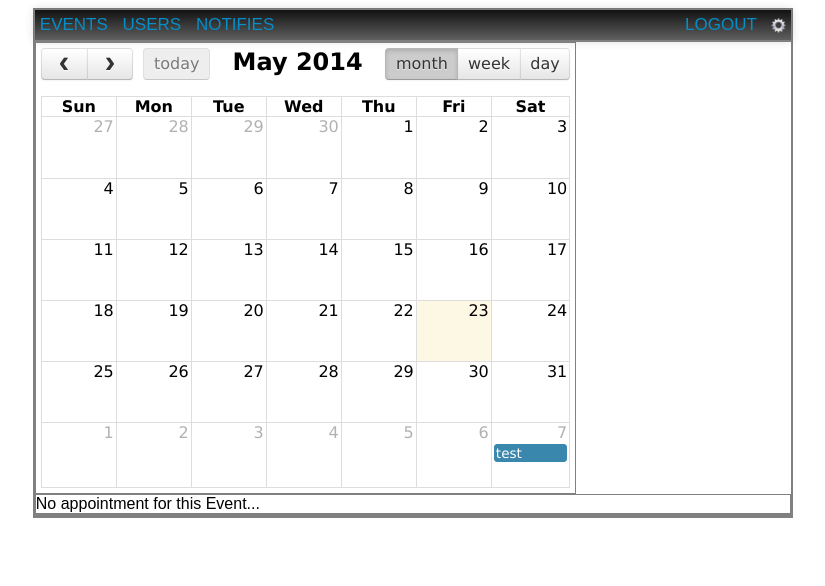
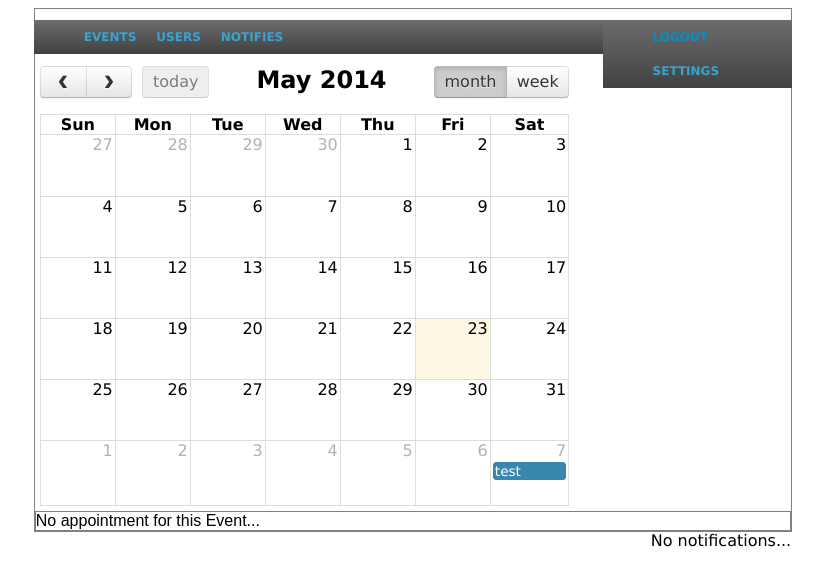
Before and after one commit to truh/BigPicture, a PHP site: page / in a window 1280 px wide. Shown: the top 586 px of the page, without its empty margins (227-1052 px from the left). Run offline with PHP 8.4, Linux system fonts and the light colour scheme.

Commit message:
Dropdownmenue hinzugefuegt, Event-View begonnen

```diff
--- a/www/css/mainFormat.css
+++ b/www/css/mainFormat.css
@@ -9,56 +9,42 @@ body {
 }
 
 #wrapper {
+	width: 60%;
 	margin: auto;
-	vertical-align: middle;
-	margin-bottom: auto;
-	width: 60%;
-	border: 1px solid grey;
 }
 
 #menu {
-	position: boxed;
-	color: #aaaaaa;
-	padding: 10 10 10 10;
-	border: 1px  solid grey;
-	padding: 5px;
-
-	/* text properties */
-	word-spacing: 10px;
-	font-size: 17px;
-	font-family: Arial, Verdana;
-
-	/* gredeiant in header */
-	background: linear-gradient(top, #121212 0%, #5F5F5F 100%);
-	background: -moz-linear-gradient(top, #121212 0%, #5F5F5F 100%);
-	background: -webkit-linear-gradient(top, #121212 0%,#5F5F5F 100%);
-	box-shadow: 0px 0px 9px rgba(0,0,0,0.15);
-
+	position: relative;
+	color: #ffffff;
+	font-weight: bold;
+	font-size: 12px;
 }
 
 #menu-left {
+	position: relative;
 	float: left;
-
+	width: 75%;
+	color: #ffffff;
 }
 
 #menu-right {
+	float: right;
+	width: 25%;
 	text-align: right;
 }
 
 #content {
+	border: 1px solid grey;
+}
+
+#content-left {
 
 }
 
-#content-left {
-	border: 1px  solid grey;
-}
-
 #calendar {
+	position: boxed;
 	padding: 5px;
 	width: 70%;
-	border: 1px  solid grey;
-
-
 }
 
 #apointments {
@@ -73,7 +59,8 @@ body {
 }
 
 #content-right {
-	border: 1px  solid grey;
+	position: relative;
+	float: right;
 }
 
 /* menu link behaviour */
--- /dev/null
+++ b/www/css/menu-style.css
@@ -0,0 +1,55 @@
+/* BigPicture - Menu-Style CSS
+ * Martin Haidn
+ * 2014-05-23
+*/
+
+nav ul ul {
+	display: none;
+	z-index: 1;
+}
+
+	nav ul li:hover > ul {
+		display: block;
+	}
+
+	nav ul {
+	background: #6c6c6c;
+	background: linear-gradient(top, #6c6c6c 0%, #414141 100%);
+	background: -moz-linear-gradient(top, #6c6c6c 0%, #414141 100%);
+	background: -webkit-linear-gradient(top, #6c6c6c 0%,#414141 100%);
+	list-style: none;
+	position: relative;
+	display: block;
+}
+	nav ul:after {
+		content: ""; clear: both; display: block;
+	}
+
+	nav ul li {
+	float: left;
+}
+	nav ul li:hover {
+		background: #04729F;
+		background: linear-gradient(top, #04729F 0%, #368EB2 100%);
+		background: -moz-linear-gradient(top, #04729F 0%, #368EB2 100%);
+		background: -webkit-linear-gradient(top, #04729F 0%,#368EB2 100%);
+	}
+		nav ul li:hover a {
+			color: #fff;
+		}
+
+	nav ul li a {
+		display: block; padding: 10px 10px;
+		color: #37A5D2; text-decoration: none;
+	}
+
+	nav ul ul {
+	background: #5f6975; border-radius: 0px; padding: 0;
+	position: absolute; top: 100%;
+}
+
+nav ul ul li {
+	float: none;
+	border-top: 1px solid #ffffff;
+	position: relative;
+}
--- a/www/fullcalendar/calendarSetup.js
+++ b/www/fullcalendar/calendarSetup.js
@@ -3,7 +3,10 @@
  * 2014-05-12
 */
 
-
+/* This Method is setting up a new calender with our specified functionalities.
+ * It also provides all the callback-interfaces which are used to interact with the calander like
+ * adding new events, getting informed on click-events and more
+*/
 $(document).ready(function() {
 
 	var date = new Date();
@@ -12,13 +15,19 @@ $(document).ready(function() {
 	var y = date.getFullYear();
 
 	var calendar = $('#calendar').fullCalendar({
+
+		//Header options for calendar-view
 		header: {
 			left: 'prev,next today',
 			center: 'title',
-			right: 'month,agendaWeek,agendaDay'
+			right: 'month,agendaWeek'
 		},
+
+		//Setting select-options for the calendar
 		selectable: true,
 		selectHelper: true,
+
+		//functions and callback interfaces
 		select: function(start, end, allDay) {
 			var title = prompt('Event Title:');
 			if (title) {
--- a/www/index.html
+++ b/www/index.html
@@ -19,6 +19,7 @@
 		<script src='fullcalendar/calendarSetup.js'></script>
 		<script src="js/boxEffect.js" type="text/javascript"></script>
 		<link rel="stylesheet" href="css/mainFormat.css" type="text/css">
+		<link rel="stylesheet" href="css/menu-style.css" type="text/css">
 	</head>
 	<body align="center">
 
@@ -27,29 +28,34 @@
 			<div id="menu">
 				<div id="menu-left">
 					<!-- Left-Menu-Components -->
-					<a class="menu" href="#" onClick="lightbox_open();">EVENTS</a>
-					<div id="light">
-						<!-- Content for Event Menagement -->
-						<form action="#" method="POST">
-							Event:<br>
-							<input type="text" name="title" placeholder="Title" alt="Title of the event"><br>
-							<br>
-							<input type="text" name="location" placeholder="Location" alt="Location of the Event"><br>
-							<br>
-							<input type="textarea" name="description" placeholder="Description..." alt="Description of the Event"><br><br>
-							<input type="submit" name="submit" value="Save" alt="Save">
-							<input type="button" name="Cancel" value="Cancel" alt="Cancle">
-						</form>
-					</div>
-					<div id="fade" onClick="lightbox_close();"></div>
-
-					<a class="menu" href="#">USERS</a>
-					<a class="menu" href="#">NOTIFIES</a>
+					<nav>
+						<ul>
+							<li>
+								<a href="#">EVENTS</a>
+								<ul>
+									<li><a href="#" onClick="lightbox_open();">NEU</a></li>
+									<li><a href="#">SUCHEN</a></li>
+								</ul>
+							</li>
+							<li>
+								<a href="#">USERS</a>
+								<ul>
+									<li><a href="#">LISTE</a></li>
+									<li><a href="#">SUCHEN</a></li>
+								</ul>
+							</li>
+							<li><a href="#">NOTIFIES</a></li>
+						</ul>
+					</nav>
 				</div>
 				<div id="menu-right">
 					<!-- LOGOUT | SETTINGS -->
-					<a class="menu" href="#">LOGOUT</a>
-					<a href="#"><img src="img/setting.png" alt="Settings" width="2%" height="2%"align="center"/></a>
+					<nav>
+						<ul>
+							<li><a class="menu" href="#">LOGOUT</a></li>
+							<li><a href="#">SETTINGS</a></li>
+						</ul>
+					</nav>
 				</div>
 			</div>
 
@@ -65,9 +71,27 @@
 				</div>
 				<div id="content-right">
 					<!-- notifies -->
+					No notifications...
 				</div>
 			</div>
 		</div>
 
+		<!-- Fading containers -->
+		<div id="light">
+			<!-- Content for Event Menagement -->
+			<form action="#" method="POST">
+				Event:<br>
+				<input type="text" name="title" placeholder="Title" alt="Title of the event"><br>
+				<br>
+				<input type="text" name="location" placeholder="Location" alt="Location of the Event"><br>
+				<br>
+				<input type="textarea" name="description" placeholder="Description..." alt="Description of the Event"><br><br>
+				<input type="submit" name="submit" value="Save" alt="Save">
+				<input type="button" name="Cancel" value="Cancel" alt="Cancle">
+			</form>
+		</div>
+		<div id="fade" onClick="lightbox_close();"></div>
+
+
 	</body>
 </html>
```
